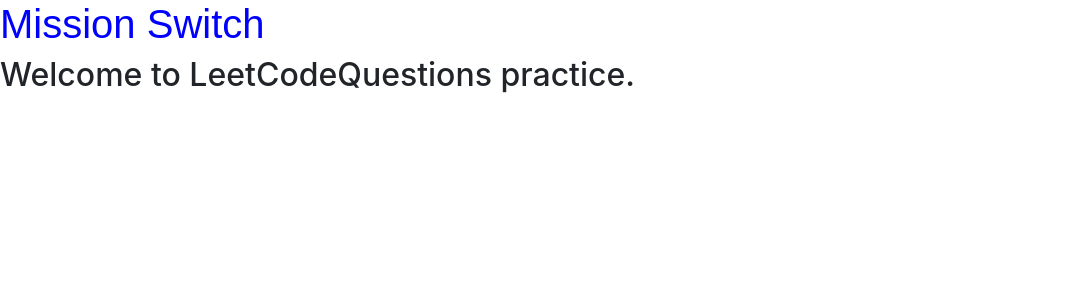
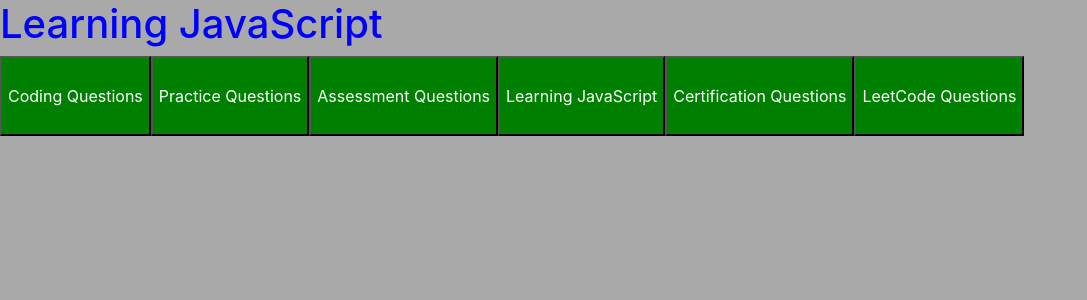
Before and after one commit to Siddharthbeniwal/Practice, a React (Create React App) app: page / in a window 1280 px wide. Shown: the top 300 px of the page, without its empty margins (0-1087 px from the left). Built offline with nearby package versions, Linux system fonts and the light colour scheme.

Commit message:
added navigation buttons

```diff
--- a/src/App.css
+++ b/src/App.css
@@ -41,35 +41,10 @@
 .root-container {
   height: 100vh;
   width: 100vw;
-  background-color: #f6868692; /* Optional background color, for visualization */
+  background-color: #f6868692;
 }
 
- /* .containerr {
-  margin-top: 2%;
-  margin-left: 2%;
-  display: flex;
-  justify-content: flex-start;
-  align-items: center;
-  height: 100%;
-  width: 100%;
-  background-color: chocolate;
-  /* background-image: url(https://www.google.com/url?sa=i&url=https%3A%2F%2Fwww.dreamstime.com%2Fblue-food-background-cooking-ingredients-top-view-free-space-your-text-image164720650&psig=AOvVaw2R5nFvvsa_GmbRQZ2kFcCz&ust=1677219255068000&source=images&cd=vfe&ved=0CA0QjRxqFwoTCJDzkeT-qv0CFQAAAAAdAAAAABAk); */
-  /* background-image: "images/bgimg.jpg"; */
-  /* background-image: image("images/bgimg.jpg"); */
-  /* background-image: (${"images/bgimg"});
- /* } */
-
- /* } */
-
 .container {
-  /* margin-top: 2%;
-  margin-left: 2%;
-  display: flex;
-  justify-content: center;
-  align-items: center;
-  align-items: left;
-  padding: 5px; */
-
   display: flex;
   justify-content: center;
   margin-top: 4%;
@@ -81,18 +56,7 @@
   margin: 0 0.2em;
 }
 
-/*
-.black {
-  backgroud
-}
-
-.white {
-  background-color: rgb(88, 69, 88);
-  color: blue;
-} */
-
 .title {
-  /* margin-left: 10%; */
   color: #06279e;
   font-size: larger;
   text-align: center;
@@ -123,3 +87,19 @@
   display: inline-block;
   margin-right: 30px;
 }
+
+.main-page {
+  background-color: darkgrey;
+  height: 100vh;
+}
+
+.main-heading {
+  color: blue;
+}
+
+.nav-button {
+  color: white;
+  background-color: green;
+  cursor: pointer;
+  height: 5rem;
+}
--- a/src/App.js
+++ b/src/App.js
@@ -1,23 +1,47 @@
 import React from "react";
-// import PracticeQuestions from "../src/practiceQuestions/practiceQuestions";
-// import AssessmentQuestions from "../src/practiceQuestions/assessmentQuestions";
-// import LearningJavascript from "../src/practiceQuestions/learningJavascript";
-// import CertificationQuestions from "../src/practiceQuestions/certificationQuestions";
-// import InterviewQuestions from "../src/practiceQuestions/InterviewQuestions";
-import LeetCodeQuestions from "../src/practiceQuestions/leetCodeQuestions"
+import { BrowserRouter as Router, Routes, Route, Link } from "react-router-dom";
+import PracticeQuestions from "../src/practiceQuestions/practiceQuestions";
+import AssessmentQuestions from "../src/practiceQuestions/assessmentQuestions";
+import LearningJavascript from "../src/practiceQuestions/learningJavascript";
+import CertificationQuestions from "../src/practiceQuestions/certificationQuestions";
+import CodingQuestions from "../src/practiceQuestions/codingQuestions";
+import LeetCodeQuestions from "../src/practiceQuestions/leetCodeQuestions";
+import './App.css';
+
+const routes = [
+  { path: "/coding-questions", label: "Coding Questions", component: CodingQuestions },
+  { path: "/practice-questions", label: "Practice Questions", component: PracticeQuestions },
+  { path: "/assessment-questions", label: "Assessment Questions", component: AssessmentQuestions },
+  { path: "/learning-javascript", label: "Learning JavaScript", component: LearningJavascript },
+  { path: "/certification-questions", label: "Certification Questions", component: CertificationQuestions },
+  { path: "/leetcode-questions", label: "LeetCode Questions", component: LeetCodeQuestions },
+];
 
 function App() {
+  return (
+    <Router>
+      <div className="main-page">
+        <h1 className="main-heading">Learning JavaScript</h1>
 
-  return (
-    <div>
-      <h1 style={{color: 'Blue', fontFamily: 'Arial'}}>Mission Switch</h1>
-      {/* <InterviewQuestions/> */}
-      {/* <PracticeQuestions/>
-      <AssessmentQuestions/>
-      <LearningJavascript/>
-      <CertificationQuestions/> */}
-      <LeetCodeQuestions/>
-    </div>
+        {/* Buttons for Navigation */}
+
+        <div className="button-container">
+          {routes.map(({ path, label }) => (
+            <Link key={path} to={path}>
+              <button className="nav-button">{label}</button>
+            </Link>
+          ))}
+        </div>
+
+        {/*Routes */}
+
+        <Routes>
+          {routes.map(({ path, component: Component }) => (
+            <Route key={path} path={path} element={<Component />} />
+          ))}
+        </Routes>
+      </div>
+    </Router>
   );
 }
 
--- a/src/practiceQuestions/InterviewQuestions.js
+++ b/src/practiceQuestions/codingQuestions.js
@@ -1,9 +1,9 @@
 import React from "react";
 
-export default function InterviewQuestions() {
+export default function CodingQuestions() {
   return (
     <div>
-      <h2>Welcome to interview practice session.</h2>
+      <h2>Welcome to DSA practice session.</h2>
     </div>
   );
 }
--- a/src/practiceQuestions/leetCodeQuestions.js
+++ b/src/practiceQuestions/leetCodeQuestions.js
@@ -3,7 +3,7 @@
 export default function LeetCodeQuestions() {
   return (
     <div>
-      <h2>Welcome to LeetCodeQuestions practice.</h2>
+      <h2 style={{ color: 'white'}}>Welcome to LeetCodeQuestions practice.</h2>
     </div>
   );
 }
@@ -310,3 +310,100 @@
 //   const nums2 = [3, 4];
 
 //   console.log(findMedian(nums1, nums2));
+
+
+// ***********************************************************************************************************************************************************
+
+// Q.6
+// https://leetcode.com/problems/longest-palindromic-substring/description/
+
+// Given a string s, return the longest palindromic substring in s.
+
+
+// Example 1:
+
+// Input: s = "babad"
+// Output: "bab"
+// Explanation: "aba" is also a valid answer.
+// Example 2:
+
+// Input: s = "cbbd"
+// Output: "bb"
+
+
+// Constraints:
+
+// 1 <= s.length <= 1000
+// s consist of only digits and English letters.
+
+
+
+// ________________________________________________________________
+// Solution:
+
+// let str = "babad"
+// let reversedStr = str.split('').reverse().join('')
+// console.log(reversedStr);
+// "dabab"
+
+
+// let longestLength = 0
+// let start = 0
+// let end = str.length-1
+
+
+// while(start<end) {
+//   let currLength = 0
+//   if(str[start] !== str[end]) {
+//     longestLength = Math.max(longestLength, currLength)
+//   } else {
+//     currLength++;
+//   }
+
+
+// }
+
+
+
+
+
+
+function longestPalindromicSubstring(s) {
+  const n = s.length;
+  if (n < 2) return s;
+
+  let start = 0;
+  let maxLength = 1;
+  const dp = Array.from({ length: n }, () => Array(n).fill(false));
+
+  for (let i = 0; i < n; i++) {
+      dp[i][i] = true;
+  }
+
+  for (let i = 0; i < n - 1; i++) {
+      if (s[i] === s[i + 1]) {
+          dp[i][i + 1] = true;
+          start = i;
+          maxLength = 2;
+      }
+  }
+
+  for (let length = 3; length <= n; length++) {
+      for (let i = 0; i < n - length + 1; i++) {
+          const j = i + length - 1;
+          if (s[i] === s[j] && dp[i + 1][j - 1]) {
+              dp[i][j] = true;
+              start = i;
+              maxLength = length;
+          }
+      }
+  }
+
+  return s.substring(start, start + maxLength);
+}
+
+// Example usage:
+const s1 = "babad";
+console.log(longestPalindromicSubstring(s1)); // Output: "bab" or "aba"
+// const s2 = "abyyybsapq";
+// console.log(longestPalindromicSubstring(s2)); // Output: "bb"
```
